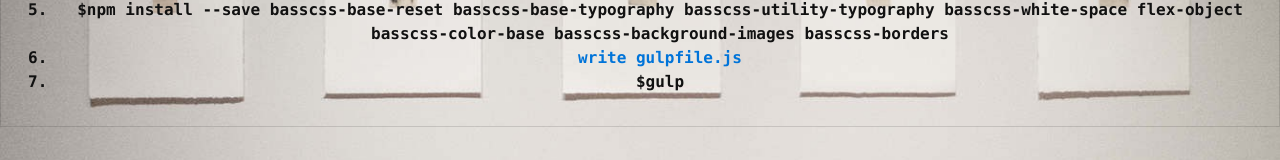
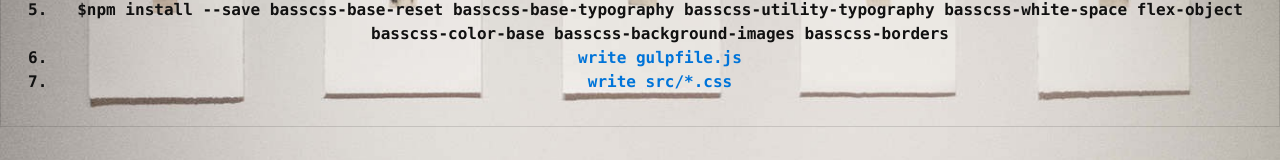
Before and after one commit to jchck/jm, a website: page index.html in a window 1280 px wide. Shown: the part 406-566 px from the top of the page. Drawn offline with Linux system fonts and the light colour scheme.

Commit message:
update step 7

```diff
--- a/index.html
+++ b/index.html
@@ -22,7 +22,7 @@
             <li>$npm install --save-dev browser-sync css cssnext gulp gulp-basswork gulp-cssnext gulp-imagemin gulp-rename gulp-size gulp-util gulp-watch</li>
             <li>$npm install --save basscss-base-reset basscss-base-typography basscss-utility-typography basscss-white-space flex-object basscss-color-base basscss-background-images basscss-borders</li>
             <li><a href="https://github.com/jchck/jm/blob/master/gulpfile.js" target="_blank">write gulpfile.js</a></li>
-            <li>$gulp</li>
+            <li><a href="https://github.com/jchck/jm/tree/master/src" target="_blank">write src/*.css</a></li>
           </ol>
         </code>
       </div>
```
